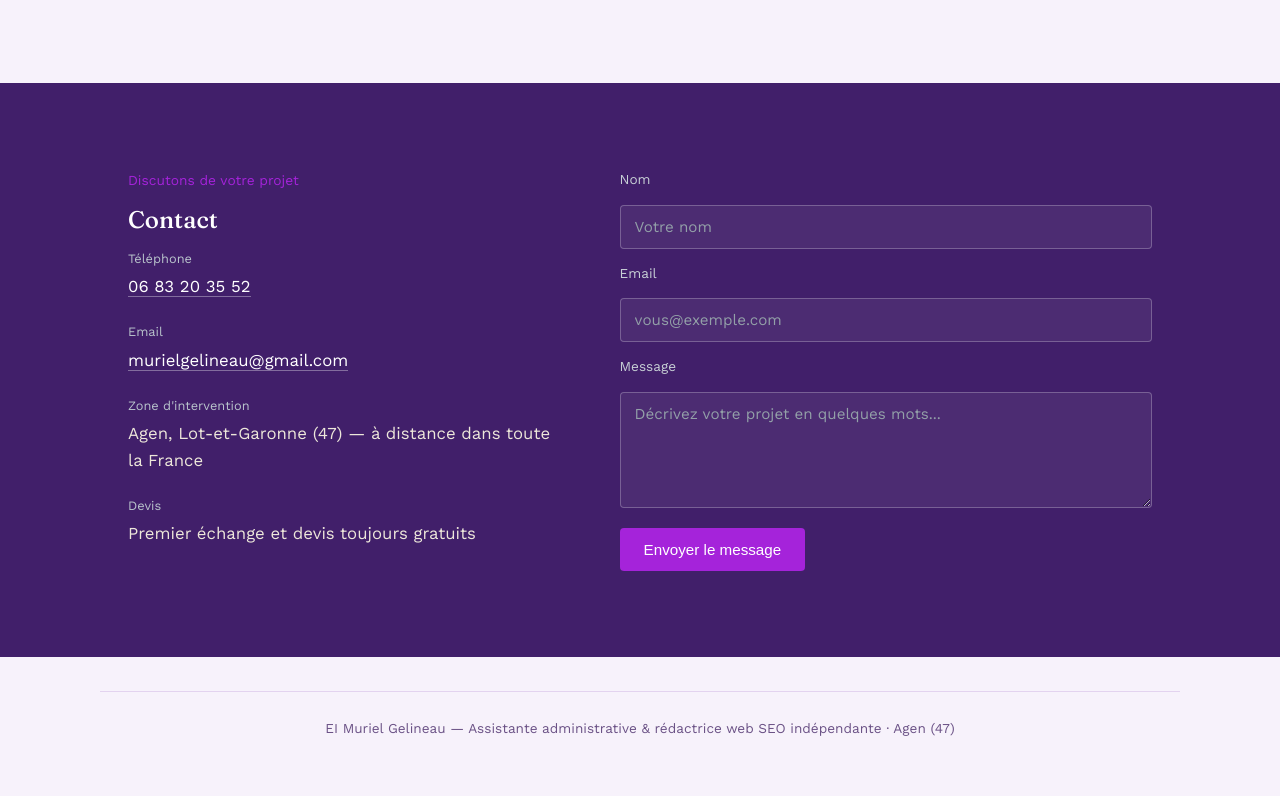
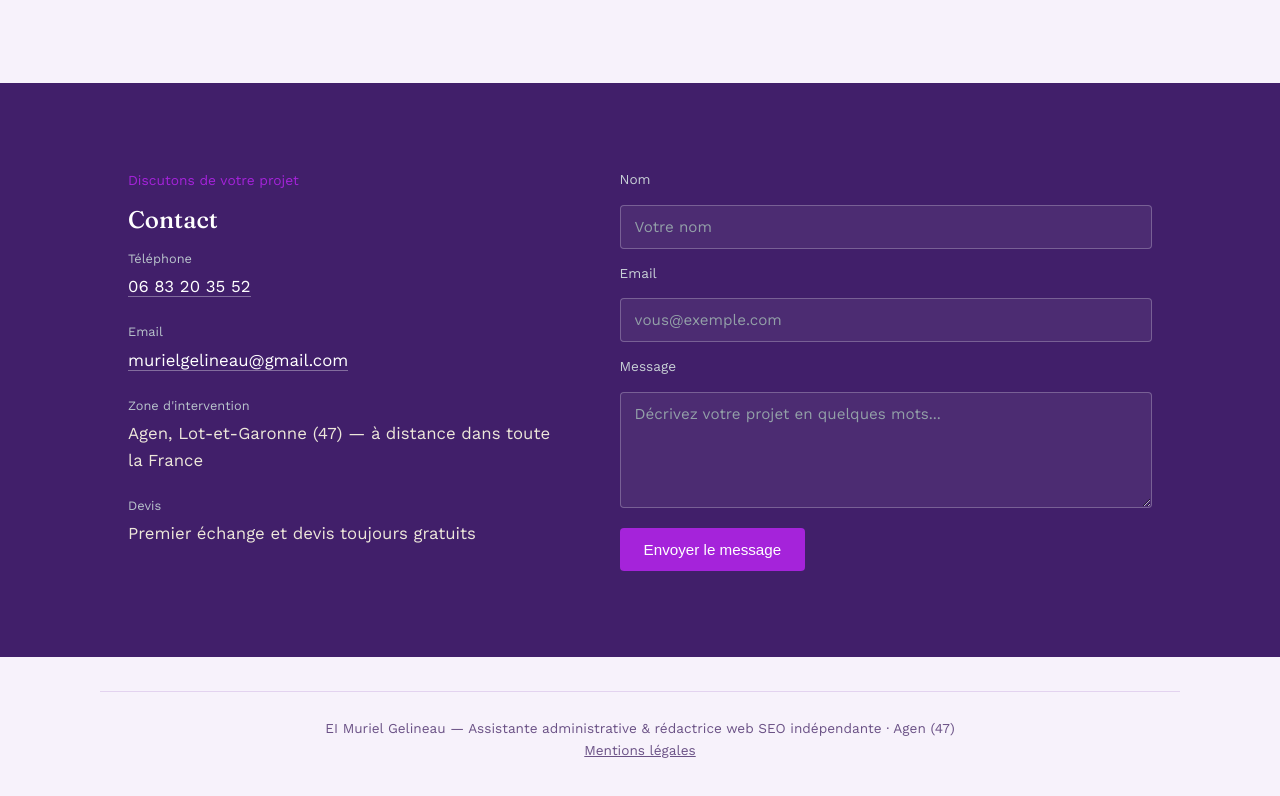
Before and after one commit to MurielGelineau/site-muriel-gelineau, a plain HTML site: page index.html in a window 1280 px wide. Shown: the part 2987-3783 px from the top of the page. Before the commit the page ends 3761 px from the top, so only its background shows below. Drawn offline with nearby package versions, Linux system fonts and the light colour scheme.

Commit message:
Add files via upload

```diff
--- a/index.html
+++ b/index.html
@@ -386,6 +386,7 @@
 <footer>
   <div class="wrap">
     EI Muriel Gelineau — Assistante administrative & rédactrice web SEO indépendante · Agen (47)
+    <br><a href="mentions-legales.html" style="color:var(--ink-soft);text-decoration:underline;">Mentions légales</a>
   </div>
 </footer>
 
@@ -411,5 +412,6 @@
   });
 </script>
 
+<script data-goatcounter="https://murielgelineau.goatcounter.com/count" async src="//gc.zgo.at/count.js"></script>
 </body>
 </html>
```
